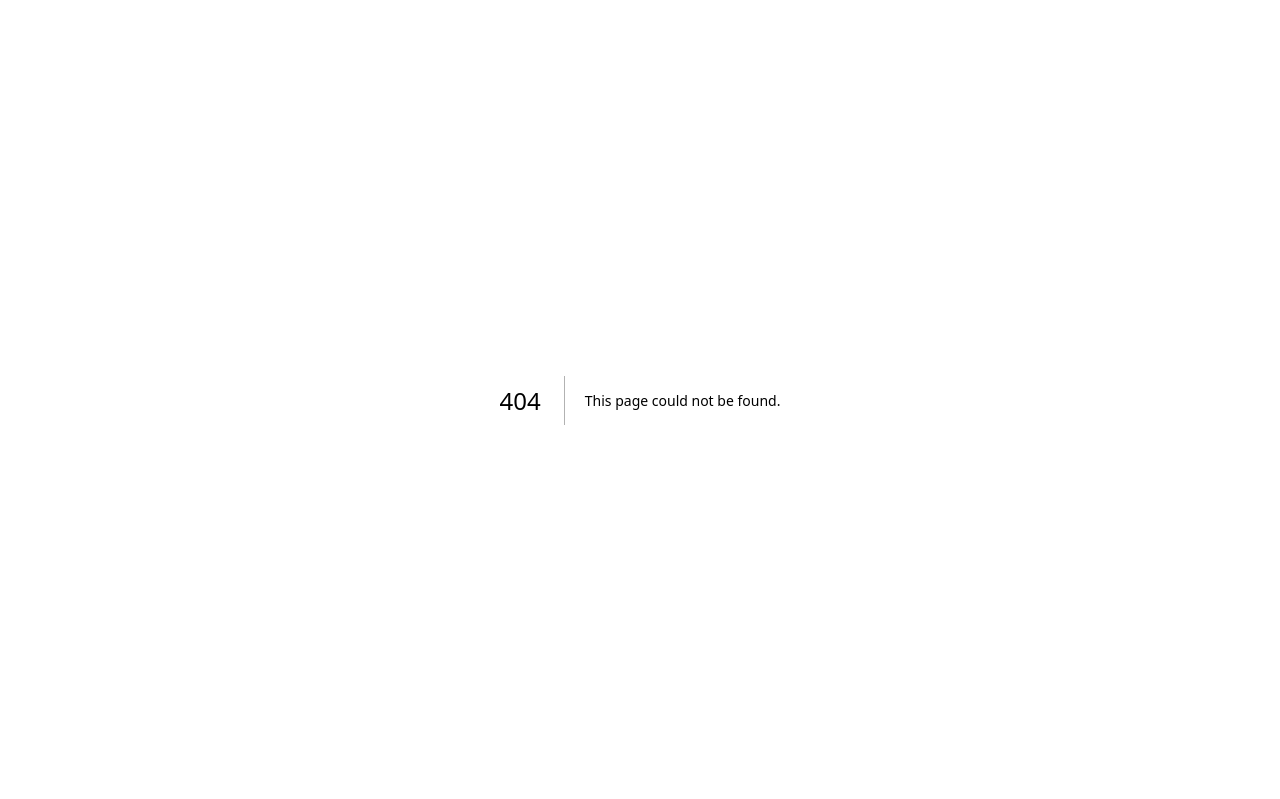
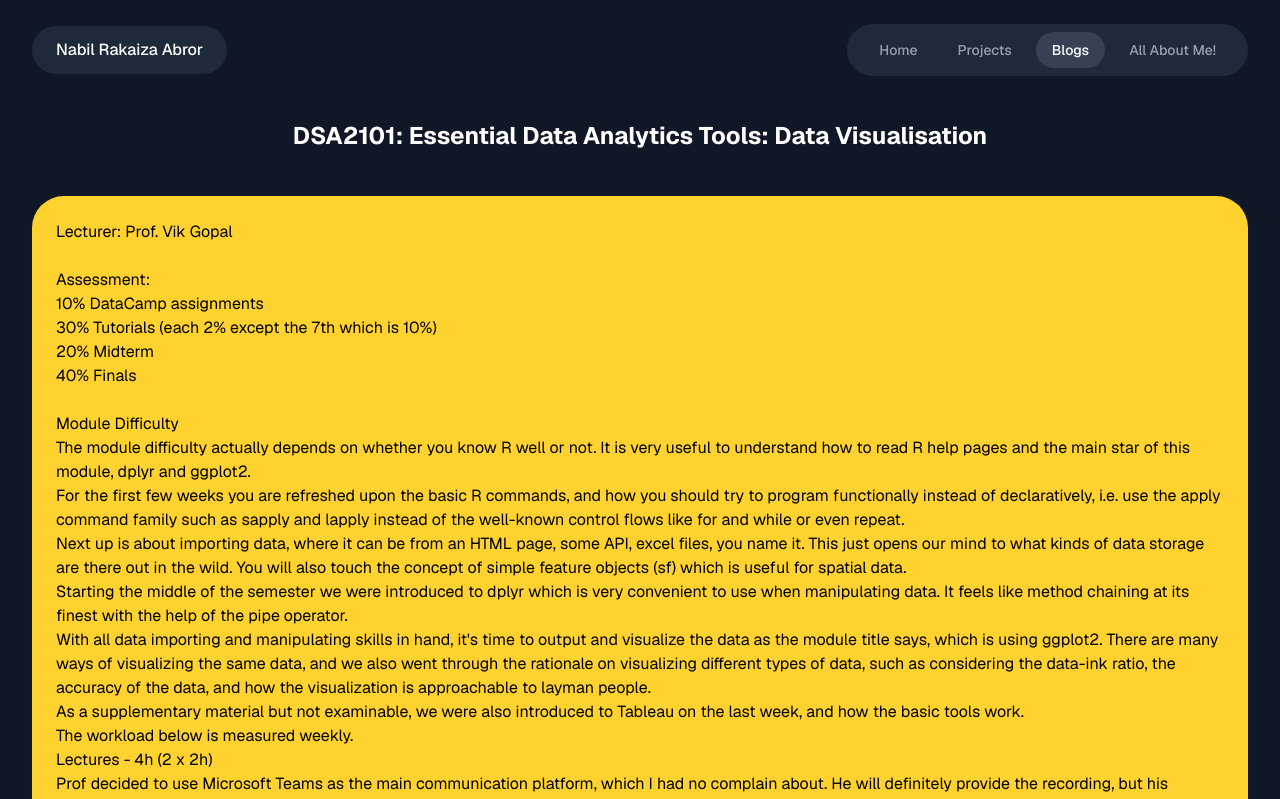
Before and after one commit to nabilrakaiza/personal-website, a Next.js app in the folder personal-website/: page /blogs/blog in a window 1280 px wide. Before the commit this address had no page. Shown: the top 799 px of the page. Built offline with nearby package versions, Linux system fonts and the light colour scheme.

Commit message:
build: create individual blog page and about-me early page

```diff
--- a/personal-website/app/about-me/page.js
+++ b/personal-website/app/about-me/page.js
@@ -0,0 +1,62 @@
+"use client";
+
+import { useState, useEffect } from 'react';
+
+const NavLink = ({ href, children, active = false }) => (
+  <a
+    href={href}
+    className={`px-4 py-2 rounded-full text-sm font-medium transition-colors ${
+      active
+        ? 'bg-gray-700 text-white'
+        : 'text-gray-400 hover:text-white'
+    }`}
+  >
+    {children}
+  </a>
+);
+
+export default function HomePage() {
+
+  return (
+    <div className="bg-gray-900 min-h-screen text-white font-sans">
+      <div className="container mx-auto px-4 sm:px-6 lg:px-8">
+        {/* Header */}
+        <header className="flex justify-between items-center py-6">
+          <button className="bg-gray-800 px-6 py-3 rounded-full hover:bg-gray-700">
+            <h1 className="text-md font-medium ">Nabil Rakaiza Abror</h1>
+          </button>
+          <nav className="bg-gray-800 px-4 py-2 rounded-full flex items-center space-x-2">
+            <NavLink href="#" active>
+              Home
+            </NavLink>
+            <NavLink href="#">Projects</NavLink>
+            <NavLink href="#">Blogs</NavLink>
+            <NavLink href="#">All About Me!</NavLink>
+          </nav>
+        </header>
+
+        {/* Main Content */}
+        <main className="flex flex-col md:flex-row items-center justify-between py-20 md:py-32">
+          <div className="md:w-1/2 text-center md:text-left">
+            <h2 className="text-5xl md:text-6xl font-bold leading-tight">
+              About Me!
+            </h2>
+            <p className="text-gray-400 max-w-lg mx-auto md:mx-0 mt-8">
+            Hi! I’m Nabil and currently an undergrad student @ NUS. I study Data Science and Analytics with sec major in computer science! <br/><br/>
+
+In my free time, I usually like to play rubik cube (especially the 3x3 one), watch some anime, or just sleeping. Sometimes I also like to get a “heart attack” by watching PRX throw their rounds haha.
+            </p>
+
+          </div>
+        </main>
+
+        <div className="w-full h-px bg-gray-300 my-4" />
+
+        {/* Footer */}
+        <footer className="text-center text-gray-500 py-8">
+          <p>&copy; 2025 Nabil Rakaiza Abror.</p>
+        </footer>
+      </div>
+    </div>
+  );
+}
--- /dev/null
+++ b/personal-website/app/blogs/blog/page.js
@@ -0,0 +1,96 @@
+const NavLink = ({ href, children, active = false }) => (
+    <a
+      href={href}
+      className={`px-4 py-2 rounded-full text-sm font-medium transition-colors ${
+        active
+          ? 'bg-gray-700 text-white'
+          : 'text-gray-400 hover:text-white'
+      }`}
+    >
+      {children}
+    </a>
+  );
+
+  export default function BlogPage() {
+    return (
+      <div className="bg-gray-900 min-h-screen text-white font-sans">
+        <div className="container mx-auto px-4 sm:px-6 lg:px-8">
+          {/* Header */}
+          <header className="flex justify-between items-center py-6">
+            <button className="bg-gray-800 px-6 py-3 rounded-full hover:bg-gray-700">
+              <h1 className="text-md font-medium ">Nabil Rakaiza Abror</h1>
+            </button>
+            <nav className="bg-gray-800 px-4 py-2 rounded-full flex items-center space-x-2">
+              <NavLink href="#">
+                Home
+              </NavLink>
+              <NavLink href="#">Projects</NavLink>
+              <NavLink href="#" active>Blogs</NavLink>
+              <NavLink href="#">All About Me!</NavLink>
+            </nav>
+          </header>
+
+          <p className="mt-5 text-center text-white mb-8 text-2xl"><b>DSA2101: Essential Data Analytics Tools: Data Visualisation </b></p>
+            {/* Main Content */}
+            <main className="py-3">
+                <div className="bg-amber-300 rounded-4xl p-6 transition-shadow">
+                    <p className="text-black">
+Lecturer: Prof. Vik Gopal <br/><br/>
+
+Assessment:<br/>
+10% DataCamp assignments<br/>
+30% Tutorials (each 2% except the 7th which is 10%)<br/>
+20% Midterm<br/>
+40% Finals<br/><br/>
+
+Module Difficulty<br/>
+The module difficulty actually depends on whether you know R well or not. It is very useful to understand how to read R help pages and the main star of this module, dplyr and ggplot2.<br/>
+
+For the first few weeks you are refreshed upon the basic R commands, and how you should try to program functionally instead of declaratively, i.e. use the apply command family such as sapply and lapply instead of the well-known control flows like for and while or even repeat.<br/>
+
+Next up is about importing data, where it can be from an HTML page, some API, excel files, you name it. This just opens our mind to what kinds of data storage are there out in the wild. You will also touch the concept of simple feature objects (sf) which is useful for spatial data.<br/>
+
+Starting the middle of the semester we were introduced to dplyr which is very convenient to use when manipulating data. It feels like method chaining at its finest with the help of the pipe operator.<br/>
+
+With all data importing and manipulating skills in hand, it's time to output and visualize the data as the module title says, which is using ggplot2. There are many ways of visualizing the same data, and we also went through the rationale on visualizing different types of data, such as considering the data-ink ratio, the accuracy of the data, and how the visualization is approachable to layman people.<br/>
+
+As a supplementary material but not examinable, we were also introduced to Tableau on the last week, and how the basic tools work.<br/>
+
+The workload below is measured weekly.<br/>
+Lectures - 4h (2 x 2h)<br/>
+Prof decided to use Microsoft Teams as the main communication platform, which I had no complain about. He will definitely provide the recording, but his lectures are just so calming I'd actually come for it. He also touched on some extra information such as some statistical methods that might be useful for further modules. It's a good idea to graze on these so as to give us awareness of their existence, e.g. how does the loess method work, instead of just using it in lm's method.<br/>
+
+He also has a website that basically displays his code live, and we can comment on the code that he's currently explaining or copying them for easy reference and learning. It's just such easy to work around with these.<br/>
+
+Tutorials - 1h<br/>
+Basically, for every week, there will be a tutorial worksheet released to be done in a week by submitting Rmd files (R markdown). As someone who's been familiar with GitHub Markdown files, I had no trouble familiarizing myself with Rmd files, but learning this becomes crucial when you have to always submit everything in this file format.<br/>
+
+The one-hour session is to simply discuss about these problems for you as a help to solve these questions. It is also recorded.<br/>
+
+Personally, the questions take a while to solve (at least 3 hours?) but I enjoy exploring these datasets provided beforehand. There's actually more insights you can gain the moment you explore them.<br/>
+
+DataCamp assignments<br/>
+Prof used DataCamp for non-tutorial submissions which basically is an extra guide on how to work with everything taught in DSA2101. It is a comfortable tool and you don't have to worry about being wrong here because you are just graded for the sake of completeness. Also very chiong-able, how about finishing all ten in the end of Week 0 :)<br/>
+
+Exams and Personal Opinion<br/>
+Hands up the mod I had the most fun during the semester. Had ups and downs during debugging but isn't that the way of life.<br/>
+
+Midterms was a one-day take home thing. So, you can ask for clarification during the next 24h of the paper's release. Difficulty-wise, it's medium difficulty and definitely can be searched by R's help page as well.<br/>
+
+Finals was held F2F and the difficulty was easier than I expected, thankfully. There was a moment where I realized understanding the help page in a short amount time is a useful thing, since there was one package rarely used I only came upon it during exam yet I had to use it.<br/>
+
+Overall, I learnt a lot from this module and how do we deal different kinds of datasets as a way of adapting.<br/>
+
+Expected grade: A<br/>
+                    </p>
+                </div>
+            </main>
+
+          {/* Footer */}
+          <footer className="text-center text-gray-500 py-8">
+            <p>&copy; 2025 Nabil Rakaiza Abror.</p>
+          </footer>
+        </div>
+      </div>
+    );
+  }
```
